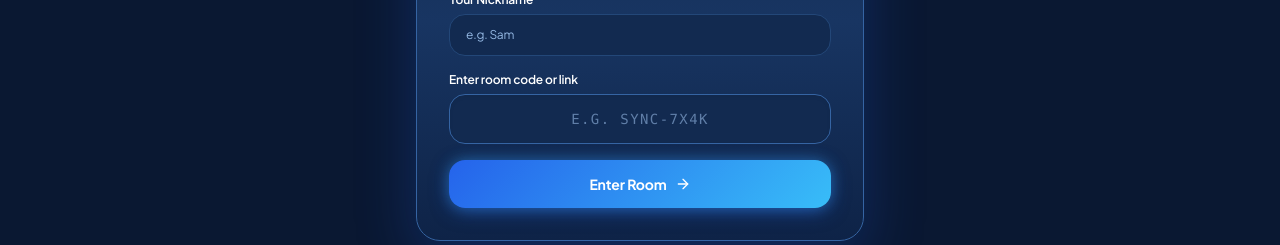
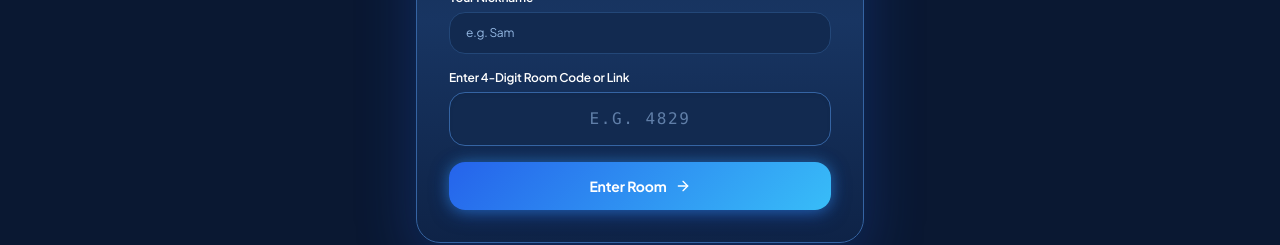
Before and after one commit to IchigoxBankai/watch-mate, a React (Vite) app in the folder client/: page /join in a window 1280 px wide. Shown: the part 443-688 px from the top of the page. Built offline with nearby package versions, Linux system fonts and the light colour scheme; no server answers.

Commit message:
feat: use 4-digit pure numeric PIN for room codes without alphabets

```diff
--- a/client/src/pages/CreateRoomPage.jsx
+++ b/client/src/pages/CreateRoomPage.jsx
@@ -26,12 +26,8 @@ export default function CreateRoomPage() {
   const [loading, setLoading] = useState(false);
 
   const generateRoomId = () => {
-    const chars = '23456789ABCDEFGHJKLMNPQRSTUVWXYZ';
-    let code = 'SYNC-';
-    for (let i = 0; i < 4; i++) {
-      code += chars.charAt(Math.floor(Math.random() * chars.length));
-    }
-    return code.toLowerCase();
+    // 4-digit pure numeric room passcode (e.g. 1000 to 9999)
+    return Math.floor(1000 + Math.random() * 9000).toString();
   };
 
   const handleCreate = (e) => {
--- a/client/src/pages/JoinRoomPage.jsx
+++ b/client/src/pages/JoinRoomPage.jsx
@@ -93,15 +93,16 @@ export default function JoinRoomPage() {
 
           <div>
             <label className="block text-xs font-semibold text-watchmate-text mb-1.5">
-              Enter room code or link
+              Enter 4-Digit Room Code or Link
             </label>
             <input
               type="text"
+              inputMode="numeric"
               required
-              placeholder="e.g. SYNC-7X4K"
+              placeholder="e.g. 4829"
               value={roomCode}
               onChange={(e) => { setRoomCode(e.target.value); setError(''); }}
-              className="w-full px-4 py-3.5 rounded-2xl bg-watchmate-surface border border-watchmate-borderLight focus:border-watchmate-gold text-sm font-mono tracking-widest text-watchmate-text focus:outline-none text-center uppercase placeholder:text-watchmate-muted/60 focus:ring-1 focus:ring-watchmate-gold/50 shadow-inner"
+              className="w-full px-4 py-3.5 rounded-2xl bg-watchmate-surface border border-watchmate-borderLight focus:border-watchmate-gold text-base font-mono tracking-widest text-watchmate-text focus:outline-none text-center uppercase placeholder:text-watchmate-muted/60 focus:ring-1 focus:ring-watchmate-gold/50 shadow-inner"
             />
           </div>
 
```
